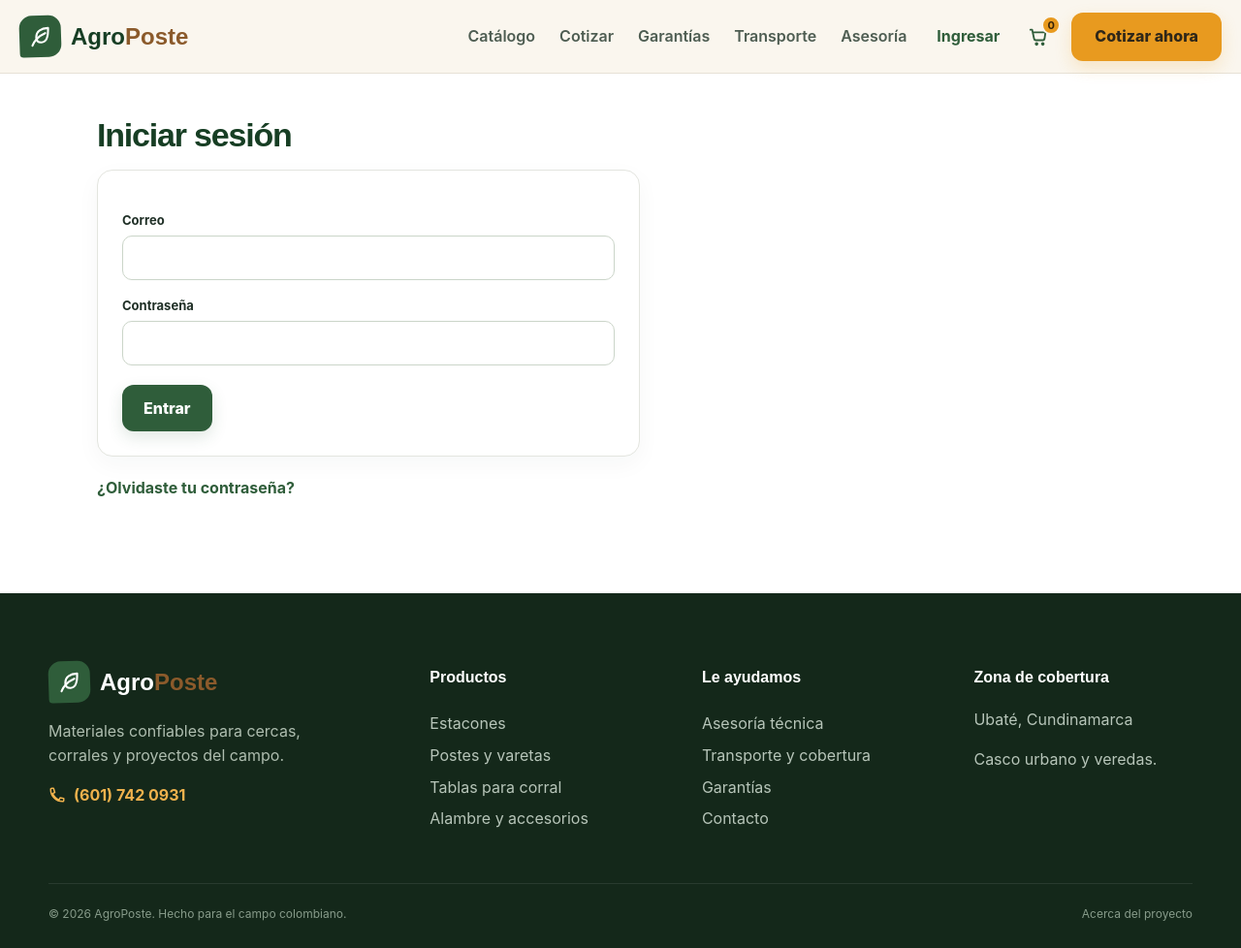
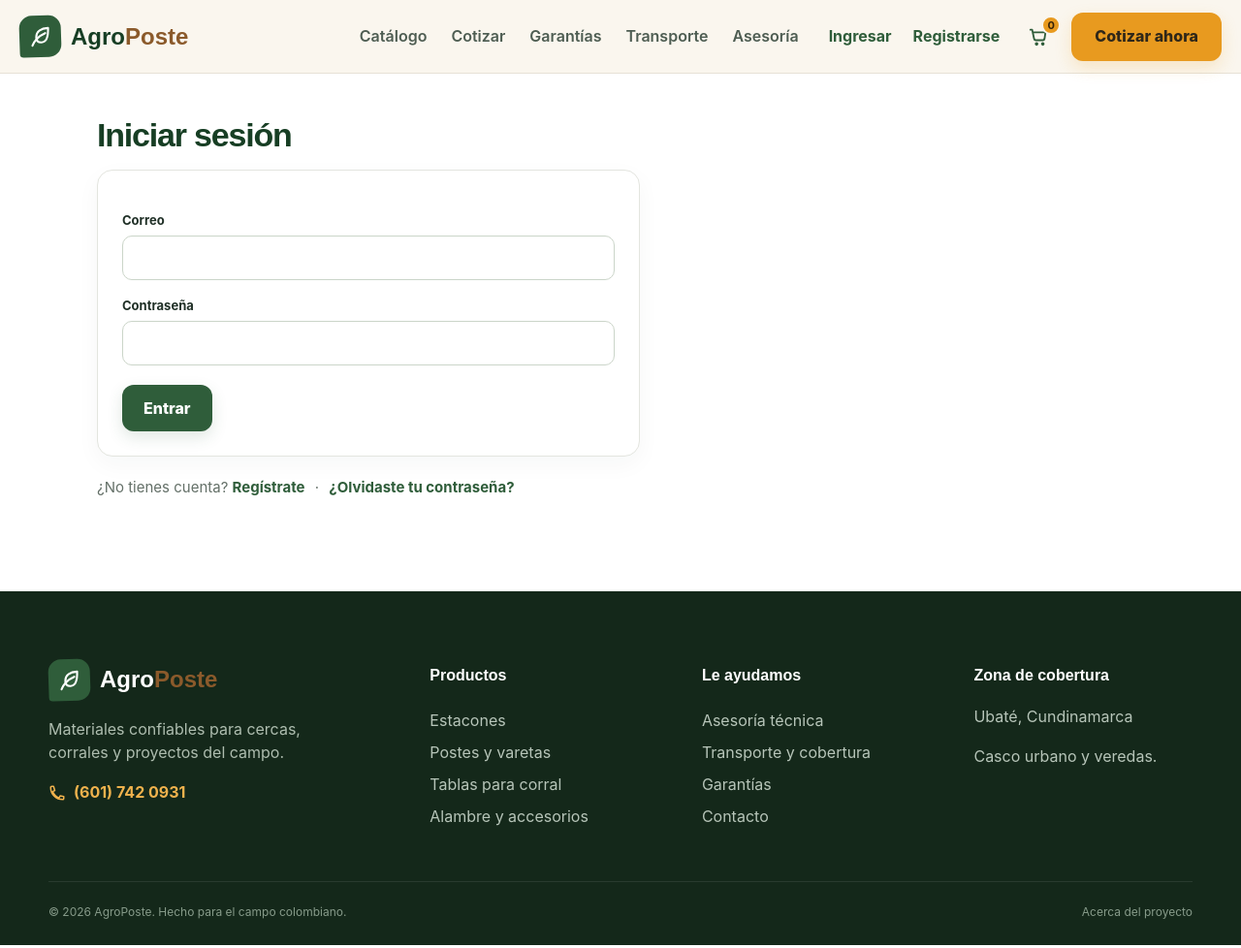
Before and after one commit to Zamielheladero/portal-seguro, a Laravel app: page /login in a window 1280 px wide. Shown: the whole page at 97% size. Run offline with Laravel 12, Linux system fonts and the light colour scheme; style sheets or scripts are compiled from the project's sources.

Commit message:
feat(auth): enlaces entre iniciar sesión y registro
- Login: "¿No tienes cuenta? Regístrate" junto a "¿Olvidaste tu contraseña?".
- Registro: "¿Ya tienes cuenta? Inicia sesión".
- Cabecera: enlace Registrarse para visitantes.
- autocomplete en los campos del login.

```diff
--- a/resources/css/layout.css
+++ b/resources/css/layout.css
@@ -96,6 +96,10 @@
 /* Errores de validación dentro de formularios */
 .contenido form p { color: var(--rojo-error); font-size: 13px; font-weight: 600; margin: 5px 0 0; }
 
+/* "¿No tienes cuenta? Regístrate" bajo login y registro */
+.contenido .enlaces-cuenta { font-size: 15px; color: var(--muted); }
+.contenido .enlaces-cuenta span { margin: 0 6px; }
+
 /* Formularios en línea (botón Eliminar del listado de productos) */
 .contenido form.form-inline {
     display: inline;
--- a/resources/views/auth/login.blade.php
+++ b/resources/views/auth/login.blade.php
@@ -9,14 +9,18 @@
        @csrf
 
         <label>Correo</label>
-        <input type="email" name="email" value="{{ old('email') }}" required>
+        <input type="email" name="email" value="{{ old('email') }}" autocomplete="email" required>
         @error('email') <p>{{ $message }}</p> @enderror
 
         <label>Contraseña</label>
-        <input type="password" name="password" required>
+        <input type="password" name="password" autocomplete="current-password" required>
 
         <button type="submit">Entrar</button>
     </form>
 
-    <p><a href="{{ route('password.request') }}">¿Olvidaste tu contraseña?</a></p>
+    <p class="enlaces-cuenta">
+        ¿No tienes cuenta? <a href="{{ route('register') }}">Regístrate</a>
+        <span aria-hidden="true">·</span>
+        <a href="{{ route('password.request') }}">¿Olvidaste tu contraseña?</a>
+    </p>
 @endsection
--- a/resources/views/auth/register.blade.php
+++ b/resources/views/auth/register.blade.php
@@ -25,4 +25,6 @@
 
         <button type="submit">Registrarme</button>
     </form>
+
+    <p class="enlaces-cuenta">¿Ya tienes cuenta? <a href="{{ route('login') }}">Inicia sesión</a></p>
 @endsection
--- a/resources/views/layouts/app.blade.php
+++ b/resources/views/layouts/app.blade.php
@@ -54,6 +54,7 @@
             <div class="header-actions">
                 @guest
                     <a href="{{ route('login') }}" class="enlace-ingresar">Ingresar</a>
+                    <a href="{{ route('register') }}" class="enlace-ingresar">Registrarse</a>
                 @endguest
                 <a href="{{ route('cotizacion.show') }}" class="cart-button" aria-label="{{ $cantidadCotizacion ?? 0 }} productos en cotización">
                     <x-icon name="cart" />
```
Also changed, not shown: tests/Feature/AgroPosteTest.php (+6 -0 lines).
